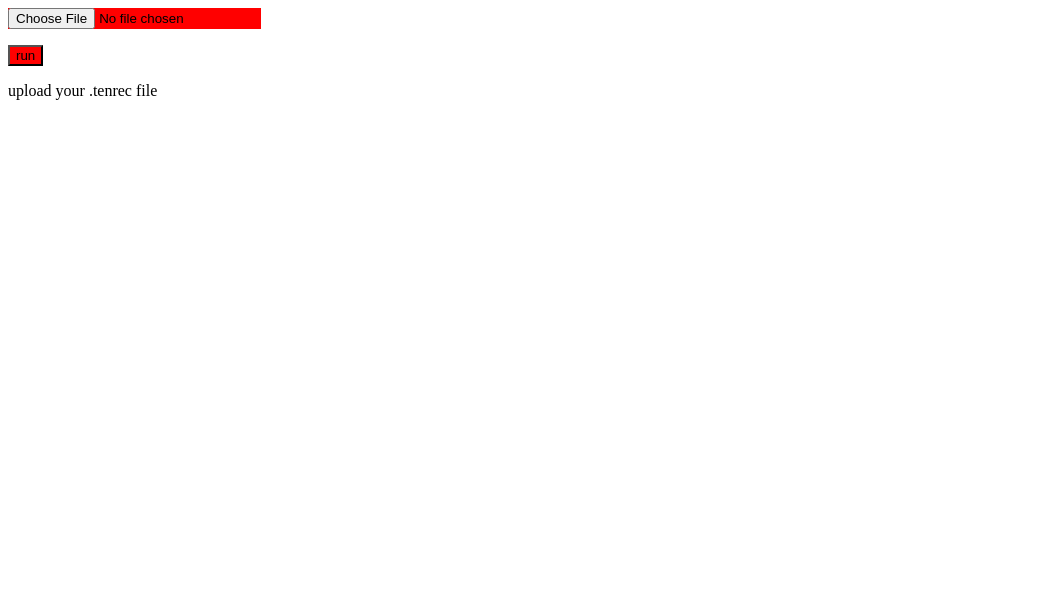
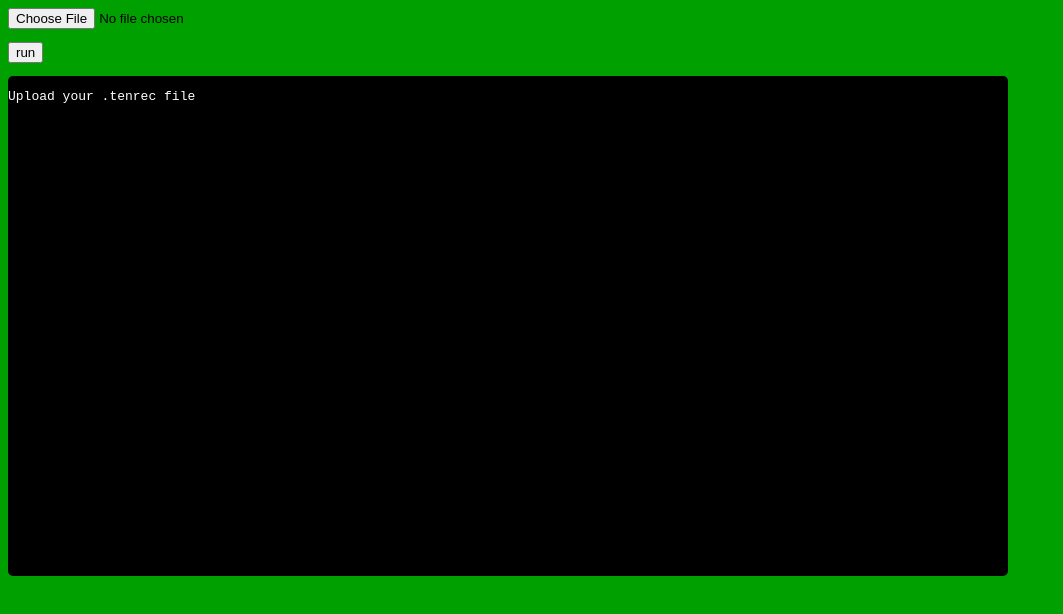
Before and after one commit to andrewekenes/tenrecscript-interpereter, a plain HTML site: page tenrecscript.html in a window 1280 px wide. Shown: the whole page, without its empty margins (0-1063 px from the left). Drawn offline with Linux system fonts and the light colour scheme.

Commit message:
Update tenrecscript.html

```diff
--- a/tenrecscript.html
+++ b/tenrecscript.html
@@ -1,28 +1,91 @@
-<input class="gui" type="file" id="file">
-<p><button class = "gui" onclick="whenclick()">run</button></p>
-<p id="foo">upload your .tenrec file</p>
+<html>
+<head>
 <style>
-    .gui{background :red;}
+.result {
+    position:absolute;
+    width:1000px;
+    height:500px;
+    background:black;
+    color:white;
+    border-radius:5px;
+}
+.graph {
+    position:absolute;
+    width:500px;
+    height:500px;
+    background:white;
+    color:black;
+    border-radius:30px;
+    top:200px;
+    left:750px;
+}
+body {
+    font-family:monospace;
+}
 </style>
 <script>
-function whenclick()
-{
+function whenclick() {
     const fileInput = document.getElementById("file");
     const file = fileInput.files[0];
 
-    if (file)
-    {
+    if (file) {
         const reader = new FileReader();
-        reader.onload = function(e)
-        {
-            let text = e.target.result.
-                replace("log ", "<p>").
-                replace("@TENRECSCRIPT version = 3.0:", "").
-                replace("button ", "<button>").
-                replace(":", "</p><br/></button>");
-            document.getElementById("foo").innerHTML = text;
+        reader.onload = function(e) {
+            let code = e.target.result;
+            let lines = code.split('\n');
+            let processedCode = '';
+            let graphics = '';
+            let x = 0;
+            let y = 0;
+
+            lines.forEach(line => {
+                if (line.startsWith('log ')) {
+                    if (line.includes("math(") && line.includes(")")) {
+                        processedCode += eval(line.replace("log math", ""));
+                    } else {
+                        processedCode += line.replace("log ", "");
+                    }
+                } else if (line.startsWith('endl')) {
+                    processedCode += '<br/>';
+
+                    graphics += '<br/>';
+                } else if (line.startsWith('button')) {
+                    graphics += line.replace("button ", "<button>") + "</button>";
+                } else if (line.startsWith('clear')) {
+                    processedCode = '';
+                } else if (line.startsWith('loop ')) {
+                    processedCode = processedCode.replace("loop", "");
+                    processedCode = processedCode.repeat(Number(line.replace("loop ", "")));
+
+                    graphics = graphics.replace("loop", "");
+                    graphics = graphics.repeat(Number(line.replace("loop ", "")));
+                } else if (line.startsWith('pin')) {
+                    alert(`Connect pins + and ${line.replace('pin ', '')} with crocodile clips.`);
+                } else if (line.startsWith('popup')) {
+                    alert(line.replace('popup ', ''));
+                } else if (line.startsWith('image')) {
+                    graphics += `<img src="${line.replace("image ", "")}"/>`;
+                }
+            });
+            if (graphics.replace("<br/>", '') !== '' ) {
+                document.getElementById('graph').hidden = false;
+            }
+            document.getElementById('foo').innerHTML = processedCode;
+            document.getElementById('graph').innerHTML = graphics;
         };
         reader.readAsText(file);
     }
 }
 </script>
+</head>
+<body bgcolor="ninjaturtles">
+<header>
+<input class="gui" type="file" id="file">
+<p><button class="gui" onclick="whenclick()">run</button></p>
+</header>
+<div class="result">
+<p id="foo">Upload your .tenrec file</p>
+</div>
+<div class="graph" id="graph" hidden></div>
+</body>
+</html>
```
